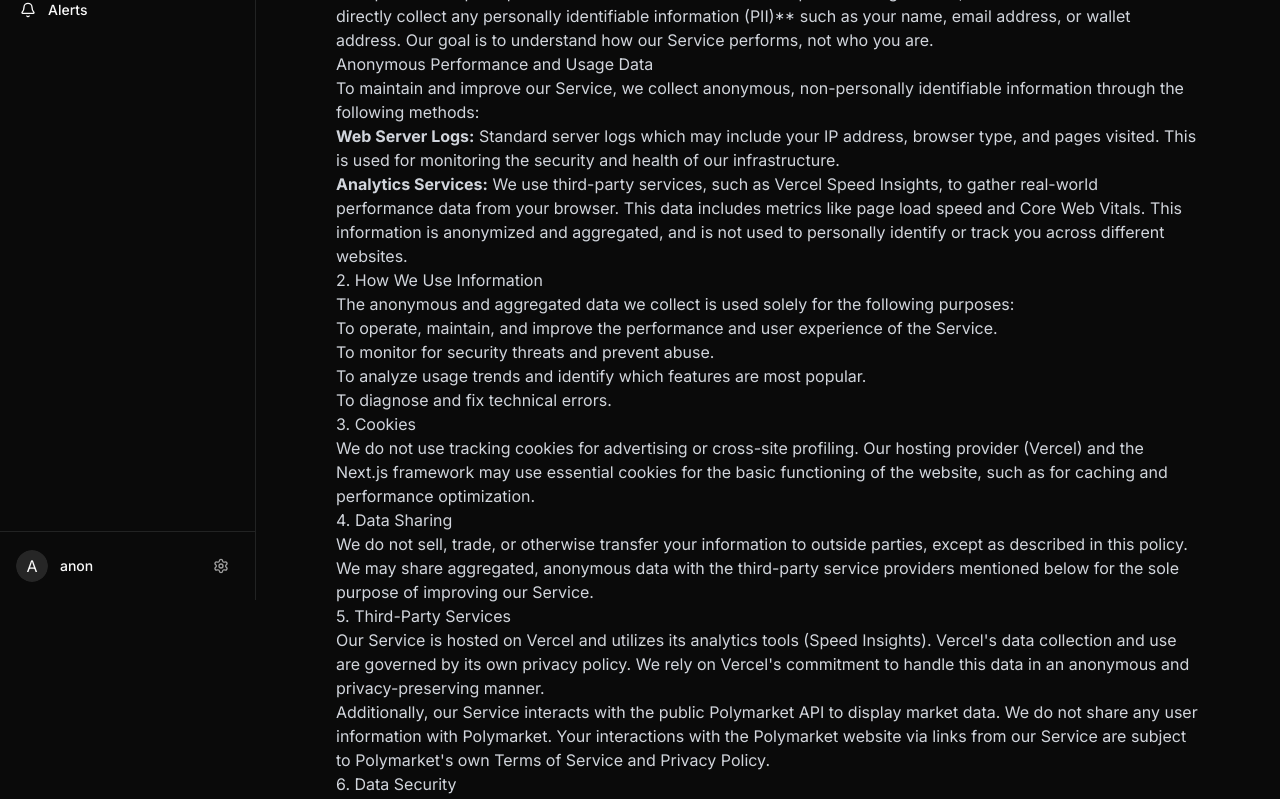
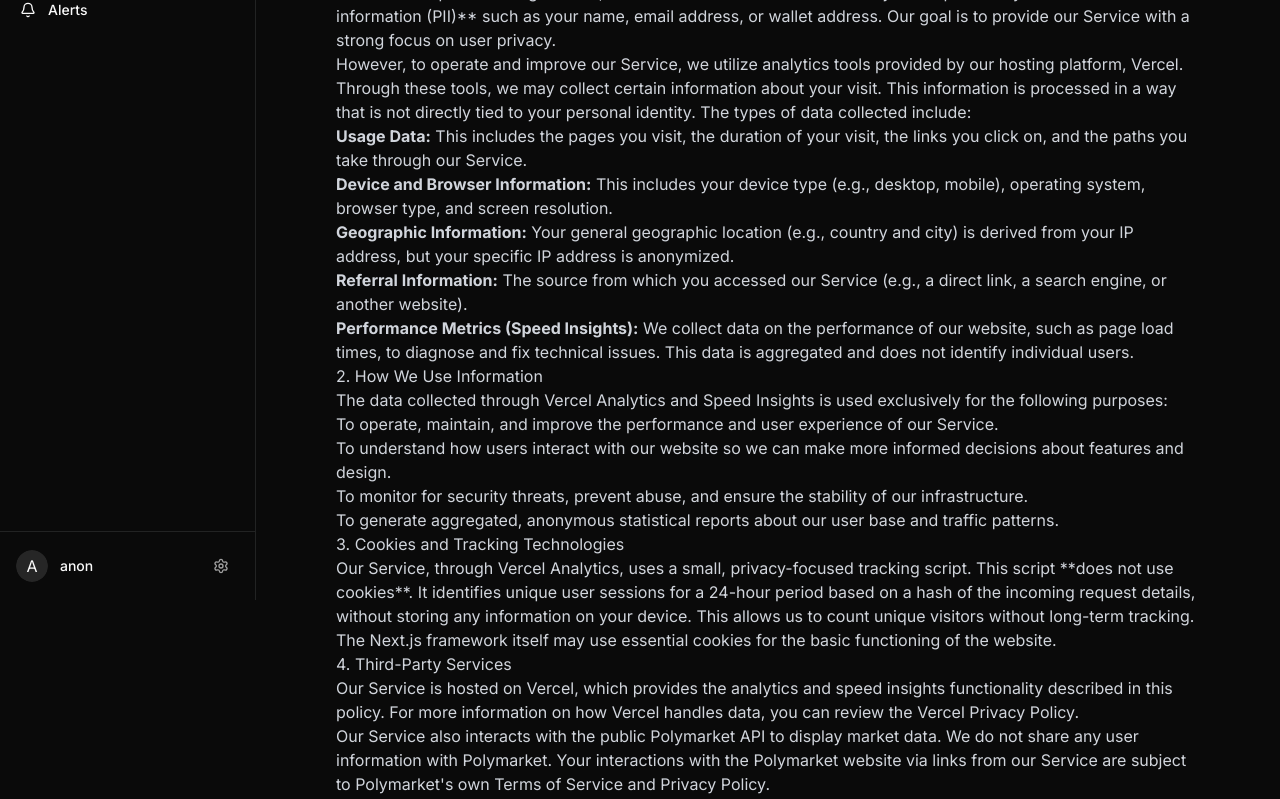
Before and after one commit to solopringles/solopringles-poly-tapes, a Next.js app: page /privacy-policy in a window 1280 px wide. Shown: the part 200-999 px from the top of the page. Built offline with nearby package versions, Linux system fonts and the light colour scheme.

Commit message:
Major Changes. PolyLeviathan is now in 1.0 Alpha. We are winning. Major UI changes. All basics wanted are uploaded.

```diff
--- a/src/app/layout.tsx
+++ b/src/app/layout.tsx
@@ -7,6 +7,9 @@
 import { Sidebar } from "@/components/Sidebar";
 import { Footer } from "@/components/Footer";
 import { cn } from "@/lib/utils"; // Import cn utility if you are using it elsewhere
+
+import { SpeedInsights } from "@vercel/speed-insights/next"
+import { Analytics } from "@vercel/analytics/next"
 
 const inter = Inter({ subsets: ["latin"] });
 
--- a/src/app/page.tsx
+++ b/src/app/page.tsx
@@ -10,6 +10,7 @@
 import { Loader2 } from 'lucide-react';
 import { SpeedInsights } from "@vercel/speed-insights/next"
 import { Analytics } from "@vercel/analytics/next"
+
 // Adjust this value to match your backend's pagination size.
 const PAGE_SIZE = 20;
 
--- a/src/app/privacy-policy/page.tsx
+++ b/src/app/privacy-policy/page.tsx
@@ -15,59 +15,57 @@
 
                 <h2>1. Information We Collect</h2>
                 <p>
-                    We operate on a principle of data minimization. We do not require user registration, and therefore we **do not directly collect any personally identifiable information (PII)** such as your name, email address, or wallet address. Our goal is to understand how our Service performs, not who you are.
+                    We do not require user registration, and therefore we **do not collect any direct personally identifiable information (PII)** such as your name, email address, or wallet address. Our goal is to provide our Service with a strong focus on user privacy.
                 </p>
-
-                <h3>Anonymous Performance and Usage Data</h3>
                 <p>
-                    To maintain and improve our Service, we collect anonymous, non-personally identifiable information through the following methods:
+                    However, to operate and improve our Service, we utilize analytics tools provided by our hosting platform, Vercel. Through these tools, we may collect certain information about your visit. This information is processed in a way that is not directly tied to your personal identity. The types of data collected include:
                 </p>
                 <ul>
-                    <li><strong>Web Server Logs:</strong> Standard server logs which may include your IP address, browser type, and pages visited. This is used for monitoring the security and health of our infrastructure.</li>
-                    <li><strong>Analytics Services:</strong> We use third-party services, such as Vercel Speed Insights, to gather real-world performance data from your browser. This data includes metrics like page load speed and Core Web Vitals. This information is anonymized and aggregated, and is not used to personally identify or track you across different websites.</li>
+                    <li><strong>Usage Data:</strong> This includes the pages you visit, the duration of your visit, the links you click on, and the paths you take through our Service.</li>
+                    <li><strong>Device and Browser Information:</strong> This includes your device type (e.g., desktop, mobile), operating system, browser type, and screen resolution.</li>
+                    <li><strong>Geographic Information:</strong> Your general geographic location (e.g., country and city) is derived from your IP address, but your specific IP address is anonymized.</li>
+                    <li><strong>Referral Information:</strong> The source from which you accessed our Service (e.g., a direct link, a search engine, or another website).</li>
+                    <li><strong>Performance Metrics (Speed Insights):</strong> We collect data on the performance of our website, such as page load times, to diagnose and fix technical issues. This data is aggregated and does not identify individual users.</li>
                 </ul>
-
 
                 <h2>2. How We Use Information</h2>
                 <p>
-                    The anonymous and aggregated data we collect is used solely for the following purposes:
+                    The data collected through Vercel Analytics and Speed Insights is used exclusively for the following purposes:
                 </p>
                 <ul>
-                    <li>To operate, maintain, and improve the performance and user experience of the Service.</li>
-                    <li>To monitor for security threats and prevent abuse.</li>
-                    <li>To analyze usage trends and identify which features are most popular.</li>
-                    <li>To diagnose and fix technical errors.</li>
+                    <li>To operate, maintain, and improve the performance and user experience of our Service.</li>
+                    <li>To understand how users interact with our website so we can make more informed decisions about features and design.</li>
+                    <li>To monitor for security threats, prevent abuse, and ensure the stability of our infrastructure.</li>
+                    <li>To generate aggregated, anonymous statistical reports about our user base and traffic patterns.</li>
                 </ul>
 
-                <h2>3. Cookies</h2>
+                <h2>3. Cookies and Tracking Technologies</h2>
                 <p>
-                    We do not use tracking cookies for advertising or cross-site profiling. Our hosting provider (Vercel) and the Next.js framework may use essential cookies for the basic functioning of the website, such as for caching and performance optimization.
+                    Our Service, through Vercel Analytics, uses a small, privacy-focused tracking script. This script **does not use cookies**. It identifies unique user sessions for a 24-hour period based on a hash of the incoming request details, without storing any information on your device. This allows us to count unique visitors without long-term tracking.
+                </p>
+                <p>
+                    The Next.js framework itself may use essential cookies for the basic functioning of the website.
                 </p>
 
-                <h2>4. Data Sharing</h2>
+                <h2>4. Third-Party Services</h2>
                 <p>
-                    We do not sell, trade, or otherwise transfer your information to outside parties, except as described in this policy. We may share aggregated, anonymous data with the third-party service providers mentioned below for the sole purpose of improving our Service.
+                    Our Service is hosted on Vercel, which provides the analytics and speed insights functionality described in this policy. For more information on how Vercel handles data, you can review the <a href="https://vercel.com/legal/privacy-policy" target="_blank" rel="noopener noreferrer">Vercel Privacy Policy</a>.
+                </p>
+                <p>
+                    Our Service also interacts with the public Polymarket API to display market data. We do not share any user information with Polymarket. Your interactions with the Polymarket website via links from our Service are subject to Polymarket's own Terms of Service and Privacy Policy.
                 </p>
 
-                <h2>5. Third-Party Services</h2>
+                <h2>5. Data Security</h2>
                 <p>
-                    Our Service is hosted on Vercel and utilizes its analytics tools (Speed Insights). Vercel's data collection and use are governed by its own privacy policy. We rely on Vercel's commitment to handle this data in an anonymous and privacy-preserving manner.
-                </p>
-                <p>
-                    Additionally, our Service interacts with the public Polymarket API to display market data. We do not share any user information with Polymarket. Your interactions with the Polymarket website via links from our Service are subject to Polymarket's own Terms of Service and Privacy Policy.
+                    We rely on the security measures implemented by our hosting provider, Vercel, to protect the data collected. While reasonable security measures are in place, no method of transmission over the Internet or method of electronic storage is 100% secure.
                 </p>
 
-                <h2>6. Data Security</h2>
-                <p>
-                    We implement reasonable security measures to maintain the safety of the anonymous data we collect. However, no method of transmission over the Internet or method of electronic storage is 100% secure.
-                </p>
-
-                <h2>7. Changes to This Privacy Policy</h2>
+                <h2>6. Changes to This Privacy Policy</h2>
                 <p>
                     We may update this Privacy Policy from time to time. We will notify you of any changes by posting the new Privacy Policy on this page and updating the "Last Updated" date.
                 </p>
 
-                <h2>8. Contact Us</h2>
+                <h2>7. Contact Us</h2>
                 <p>
                     If you have any questions about this Privacy Policy, please contact us at: contact@polyleviathan.com.
                 </p>
```
